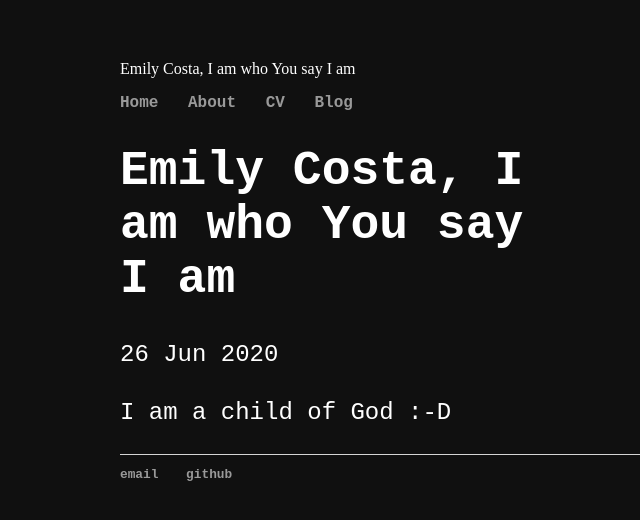
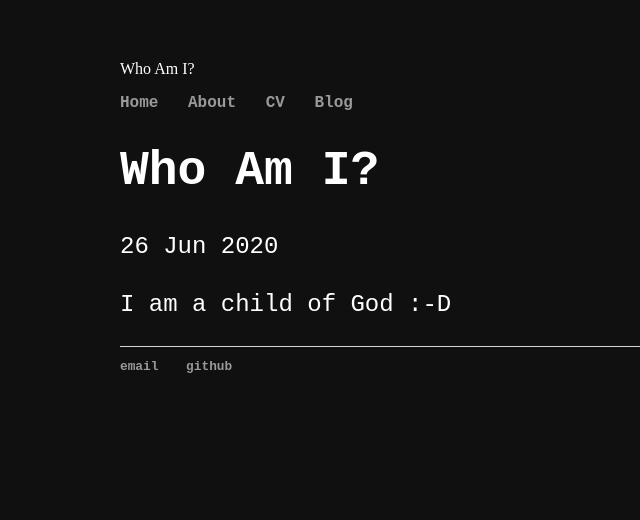
Before and after one commit to emilyjcosta5/emilyjcosta5.github.io, a Jekyll site: the page built from _posts/2020-06-26-who-i-am.md, in a window 1280 px wide. Shown: the top 520 px of the page, without its empty margins (72-712 px from the left). Built offline with Jekyll 4.4.1, drawn with Linux system fonts in a browser that asks for light colours.

Commit message:
Update 2020-06-26-who-i-am.md
tweaked test post

```diff
--- a/_posts/2020-06-26-who-i-am.md
+++ b/_posts/2020-06-26-who-i-am.md
@@ -1,6 +1,6 @@
 ---
 layout: post
-title: "Emily Costa, I am who You say I am"
+title: "Who Am I?"
 date: 2020-06-26
 ---
 
```
